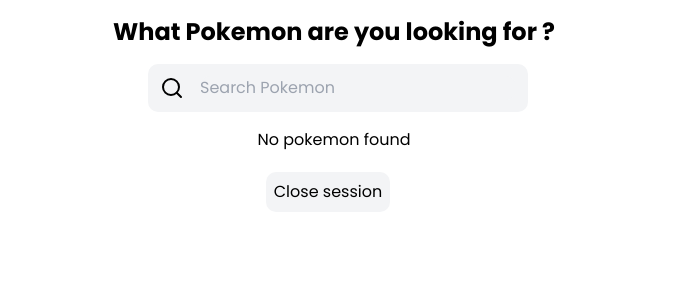
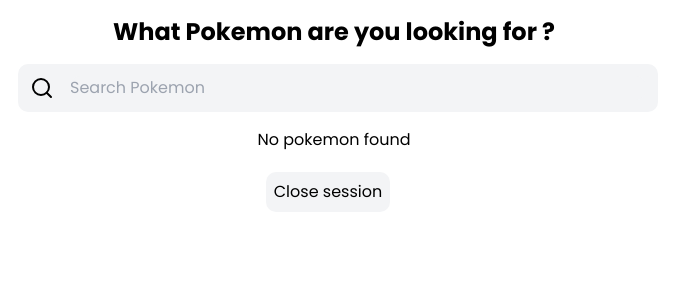
Before and after one commit to NNunezMedina/pokedex-react-app, a React (Vite) app: page /pokedex-react-app/home in a window 1280 px wide. Shown: the top 300 px of the page, without its empty margins (306-982 px from the left). Built offline with nearby package versions, Linux system fonts and the light colour scheme.

Commit message:
"ADD styles"

```diff
--- a/src/components/Home.jsx
+++ b/src/components/Home.jsx
@@ -24,30 +24,25 @@
     })
   }
 
-  const handleSubmit = (event) => {
-    event.preventDefault(); // Prevenir el envío del formulario
-    fetchPokemonData(input);
-  };
+
 
   return (
     <div className="flex flex-col h-screen w-full max-w-md mx-auto p-4 sm:max-w-lg md:max-w-xl lg:max-w-2xl items-center">
       <div className="flex gap-[15px]">
-        <h1 className="text-2xl font-bold">
+        <h1 className="text-2xl font-bold text-center">
           What Pokemon are you looking for {user}?
         </h1>
       </div>
-      <div className="flex items-center mt-4 bg-gray-100 rounded-[10px] ml-2 p-3 gap-4">
+      <div className="flex items-center mt-4 bg-gray-100 rounded-[10px] ml-2 p-3 gap-4 w-full">
         <Search />
-        <form onSubmit={handleSubmit}>
         <input
-          className=" bg-gray-100 rounded-[10px] focus:outline-none"
+          className=" bg-gray-100 rounded-[10px] focus:outline-none flex-grow"
           type="text"
           placeholder="Search Pokemon"
           value={input}
           onChange={handleChange}
           onKeyDown={handleKeyDown}
         />
-        </form>
       </div>
         <div className="flex flex-col items-center mt-4">
           {pokemonData?
```
